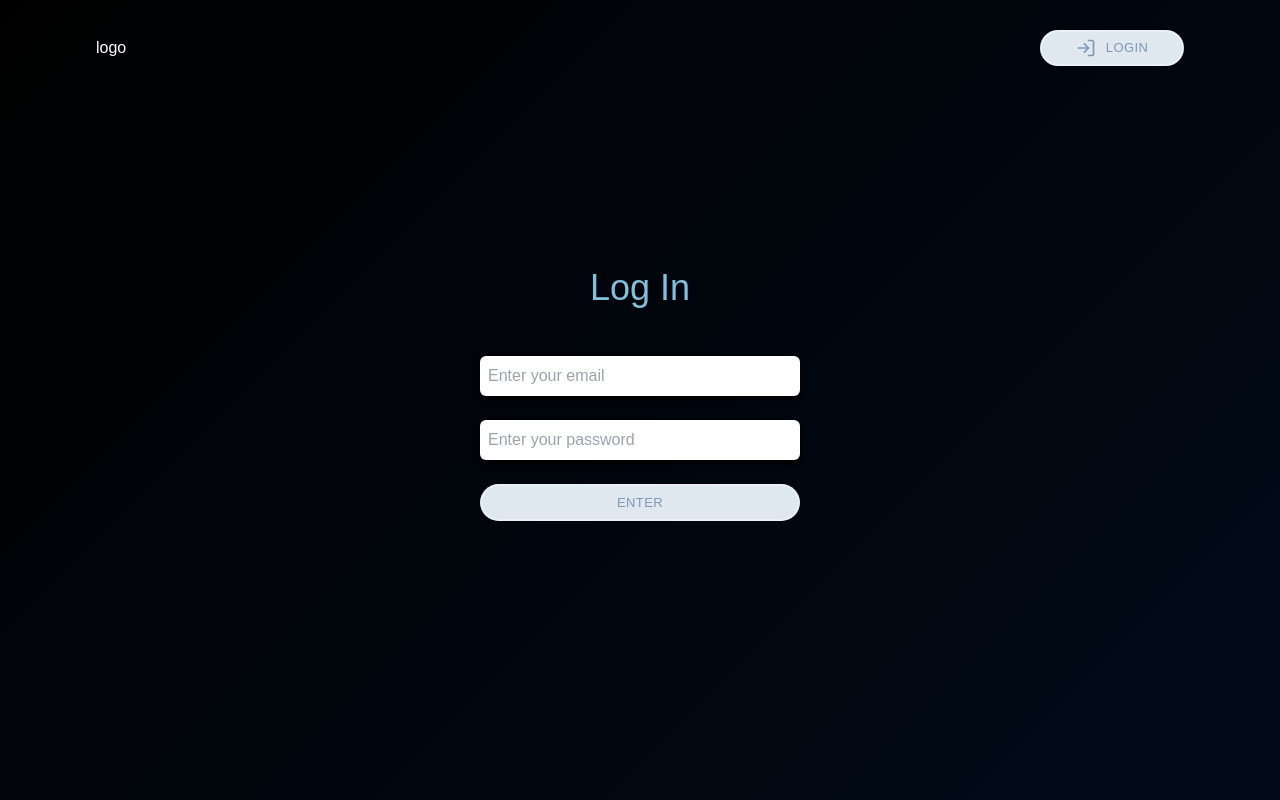
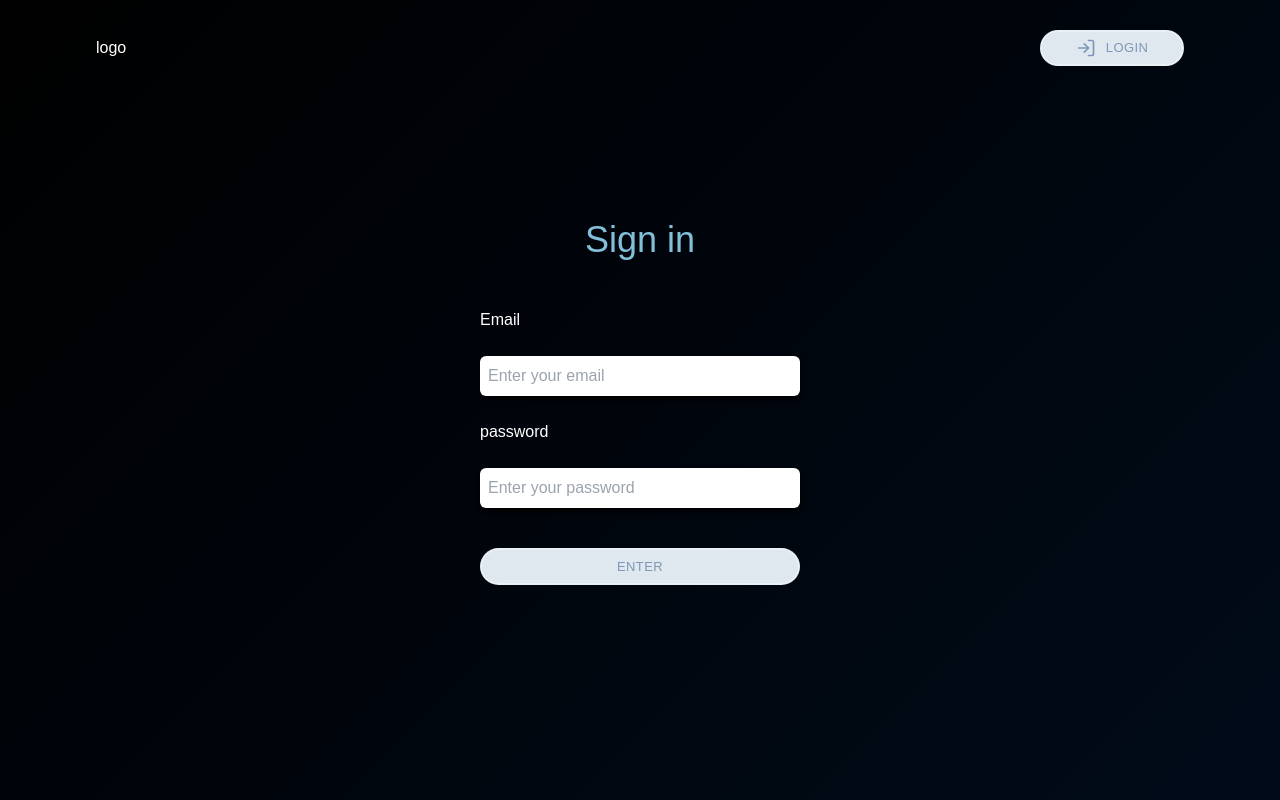
Before and after one commit to lukaChikashvili/taro, a React (Vite) app in the folder frontend/: page /login in a window 1280 px wide. Shown: the top 800 px of the page. Built offline with nearby package versions, Linux system fonts and the light colour scheme; a web font is replaced by a local one.

Commit message:
add login design change

```diff
--- a/frontend/src/components/Login.jsx
+++ b/frontend/src/components/Login.jsx
@@ -42,15 +42,18 @@ const Login = () => {
     }
 
   return (
-    <div className='w-full flex mt-[10rem] min-h-screen px-[30rem]'>
+    <div className='w-full flex mt-[7rem] min-h-screen px-[30rem]'>
 
       <div className='flex flex-col gap-12 w-full'>
-        <h1 className='text-4xl text-main text-center'>Log In</h1>
+        <h1 className='text-4xl text-main text-center'>Sign in </h1>
+
         <form onSubmit={handleSubmit} className='flex flex-col gap-6 w-full'>
+        <label>Email</label>
         <input className='p-2 rounded-md shadow-md shadow-black outline-none text-black ' placeholder='Enter your email' type = 'email' value = {email} onChange={(e) => setEmail(e.target.value)} />
+        <label>password</label>
         <input type = 'password' className='p-2 rounded-md shadow-md shadow-black outline-none text-black ' placeholder='Enter your password' value = {password} onChange={(e) => setPassword(e.target.value)} />
 
-          <button type='submit' className = "w-full" disabled={isLoading}>{isLoading ? 'Please wait..' : 'Enter'}</button>
+          <button type='submit' className = "w-full mt-4" disabled={isLoading}>{isLoading ? 'Please wait..' : 'Enter'}</button>
       </form>
       </div>
 
```
Also changed, not shown: frontend/src/index.css (line endings or trailing spaces).
